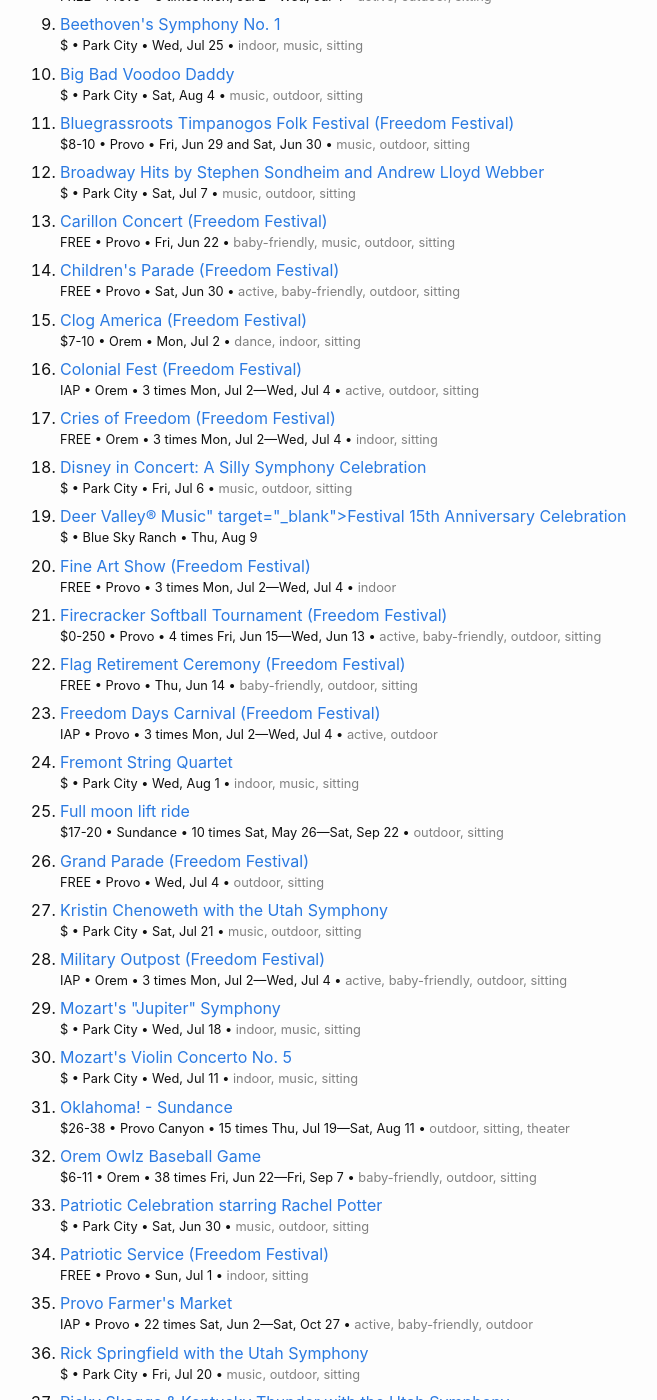
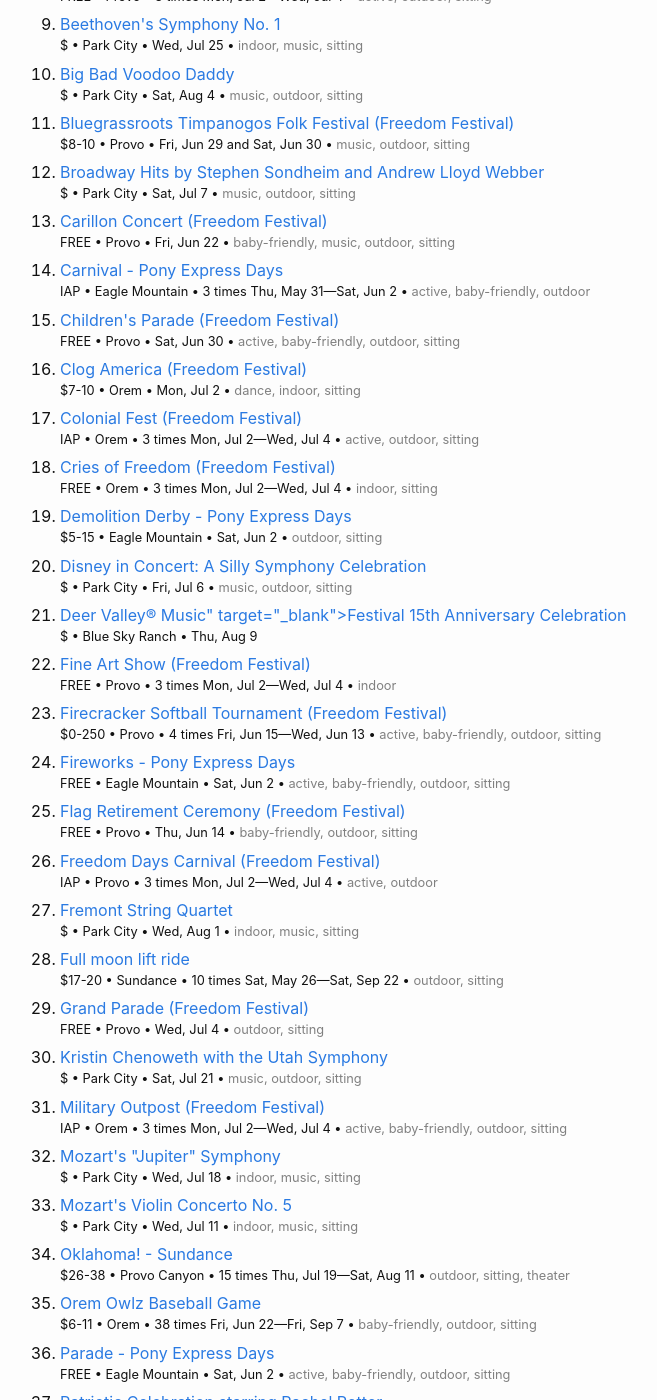
Before and after one commit to iffy/utahvalley, a Jekyll site: the page built from all.md, in a window 1280 px wide and 1400 px high, scrolled down 671 px. Shown: the whole window, without its empty margins (240-897 px from the left). Built offline with Jekyll 4.4.1, drawn with Linux system fonts in a browser that asks for light colours; some of the changed text lies outside the part shown.

Commit message:
Added Pony Express Days

```diff
--- a/_data/events.yml
+++ b/_data/events.yml
@@ -9,6 +9,74 @@
 #     - sitting
 #     - active
 #   when:
+
+#------------------------------------------------------------
+# Eagle Mountain Pony Express Days 2018
+#------------------------------------------------------------
+- name: Rodeo - Pony Express Days
+  url: http://eaglemountaincity.com/community/pony-express-days
+  location: Eagle Mountain
+  price: yes
+  tags:
+    - outdoor
+    - sitting
+  when:
+    - May 25, 2018
+    - May 26, 2018
+    - May 28, 2018
+- name: Family fun night & outdoor movie - Pony Express Days
+  url: http://eaglemountaincity.com/community/pony-express-days
+  location: Eagle Mountain
+  price: iap
+  tags:
+    - outdoor
+    - baby-friendly
+    - sitting
+    - active
+  when:
+- name: Carnival - Pony Express Days
+  url: http://eaglemountaincity.com/community/pony-express-days
+  location: Eagle Mountain
+  price: iap
+  tags:
+    - outdoor
+    - baby-friendly
+    - active
+  when:
+    - May 31, 2018
+    - Jun 1, 2018
+    - Jun 2, 2018
+- name: Fireworks - Pony Express Days
+  url: http://eaglemountaincity.com/community/pony-express-days
+  location: Eagle Mountain
+  price: free
+  tags:
+    - outdoor
+    - baby-friendly
+    - sitting
+    - active
+  when:
+    - Jun 2, 2018
+- name: Parade - Pony Express Days
+  url: http://eaglemountaincity.com/community/pony-express-days
+  location: Eagle Mountain
+  price: free
+  tags:
+    - outdoor
+    - baby-friendly
+    - sitting
+    - active
+  when:
+    - Jun 2, 2018
+- name: Demolition Derby - Pony Express Days
+  url: http://eaglemountaincity.com/community/pony-express-days
+  location: Eagle Mountain
+  price: [5, 15]
+  tags:
+    - outdoor
+    - sitting
+  when:
+    - Jun 2, 2018
 
 #------------------------------------------------------------
 # Orem Summerfest 2018
--- a/sources.md
+++ b/sources.md
@@ -18,3 +18,4 @@
 - <https://www.freedomfestival.org/>
 - <http://www.deervalleymusicfestival.org/schedule/>
 - <https://summerfest.orem.org/>
+- <http://eaglemountaincity.com/community/pony-express-days>
```
